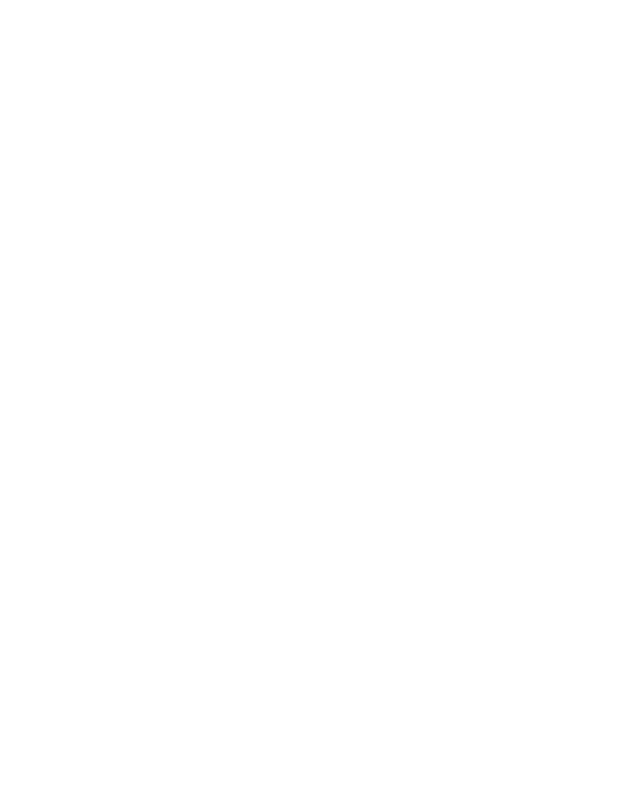
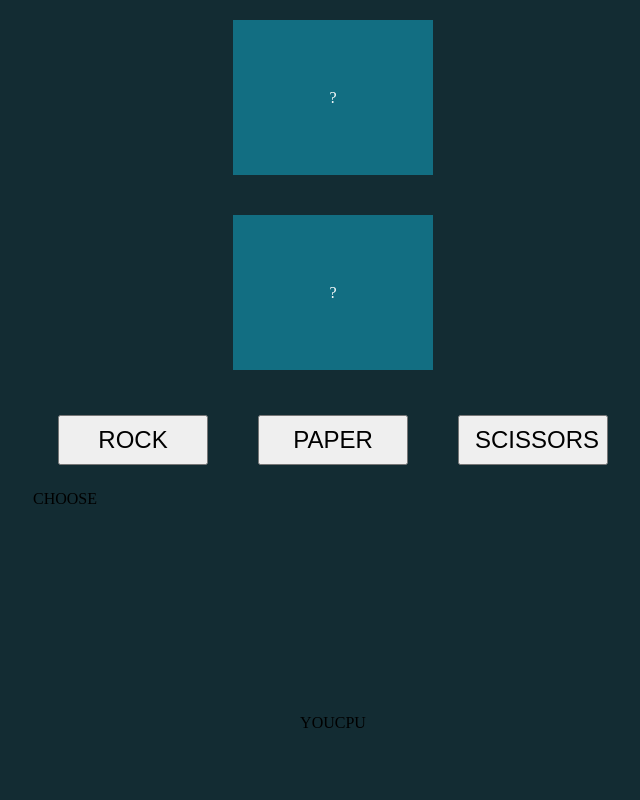
Before and after one commit to theSUPEREST/rock-paper-scissors, a plain HTML site: page index.html in a window 1280 px wide. Shown: the whole page, without its empty margins (307-947 px from the left). Drawn offline with Linux system fonts and the light colour scheme.

Commit message:
Add basic HTML elements and CSS styling

```diff
--- a/index.html
+++ b/index.html
@@ -1,11 +1,36 @@
 <!DOCTYPE html>
 <html>
 <head>
+    <link rel="stylesheet" href="style.css">
     <title></title>
     <meta charset="UTF-8"/>
-        <script src="/script.js"></script>
 </head>
 <body>
+    <div class="game-container flex-parent-column">
+        <div class="card-area flex-parent-column ">
+            <div class="cpu-card flex-parent-column flex-item-grow">?</div>
+            <div class="player-card flex-parent-column flex-item-grow">?</div>
+        </div>
+        <div class="player-area flex-item-grow">
+            <div class="choices flex-parent-row">
+                <button class="button" id="rock">ROCK</button>
+                <button class="button" id="paper">PAPER</button>
+                <button class="button" id="scissors">SCISSORS</button>
+            </div>
+            <div class="message">CHOOSE</div>
+        </div>
+        <div class="score-area flex-item-grow flex-parent-row">
+            <div class="player-score">
+                <div class="player-score-display"></div>
+                <p>YOU</p>
+            </div>
+            <div class="cpu-score">
+                <div class="cpu-score-display"></div>
+                <p>CPU</p>
+            </div>
+        </div>
+    </div>
 
+    <script src="/script.js"></script>
 </body>
 </html>
--- /dev/null
+++ b/style.css
@@ -0,0 +1,73 @@
+/* http://meyerweb.com/eric/tools/css/reset/
+   v2.0 | 20110126
+   License: none (public domain)
+*/
+
+html, body, div, span, applet, object, iframe,
+h1, h2, h3, h4, h5, h6, p, blockquote, pre,
+a, abbr, acronym, address, big, cite, code,
+del, dfn, em, img, ins, kbd, q, s, samp,
+small, strike, strong, sub, sup, tt, var,
+b, u, i, center,
+dl, dt, dd, ol, ul, li,
+fieldset, form, label, legend,
+table, caption, tbody, tfoot, thead, tr, th, td,
+article, aside, canvas, details, embed,
+figure, figcaption, footer, header, hgroup,
+menu, nav, output, ruby, section, summary,
+time, mark, audio, video {
+	margin: 0;
+	padding: 0;
+	border: 0;
+	font-size: 100%;
+	font: inherit;
+	vertical-align: baseline;
+}
+
+html, body, .game-container {
+    height: 100%;
+}
+html {
+    background-color: #132c33;
+}
+.flex-parent-column {
+    display: flex;
+    flex-direction: column;
+    justify-content: center;
+    align-items: center;
+}
+
+.flex-parent-row {
+    display: flex;
+    flex-direction: row;
+    justify-content: center;
+    align-items: center;
+}
+
+.flex-item-grow {
+    flex: 1 0 auto;
+}
+
+.card-area {
+    flex: 2 0 auto;
+}
+
+.cpu-card, .player-card {
+    background-color: #126e82;
+    width: 12.5rem;
+    margin: 1.25rem;
+    color: white;
+}
+
+.button {
+    height: 50px;
+    width: 150px;
+    margin: 25px;
+    padding: 15px;
+    font-size: 24px;
+    line-height: 0px;
+}
+
+.player-score, .cpu-score {
+
+}
```
Also changed, not shown: script-original.js (added, +103 -0 lines), 1 other file. Lines whose indentation alone changed are shown as unchanged.
